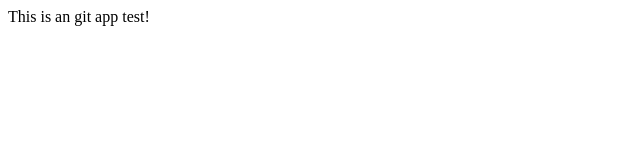
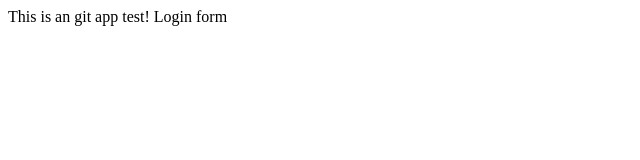
Before and after one commit to bahati7/TutoGit, a plain HTML site: page index.html in a window 1280 px wide. Shown: the full height of the page, 0-640 px from the left. Drawn offline with Linux system fonts and the light colour scheme.

Commit message:
login form

```diff
--- /dev/null
+++ b/dir2/app2.js
@@ -0,0 +1 @@
+console.log("something")
--- a/index.html
+++ b/index.html
@@ -8,5 +8,6 @@
 </head>
 <body>
     This is an git app test!
+    Login form
 </body>
 </html>
```
Also changed, not shown: login.html (added, +1 -0 lines), log.txt (added).
